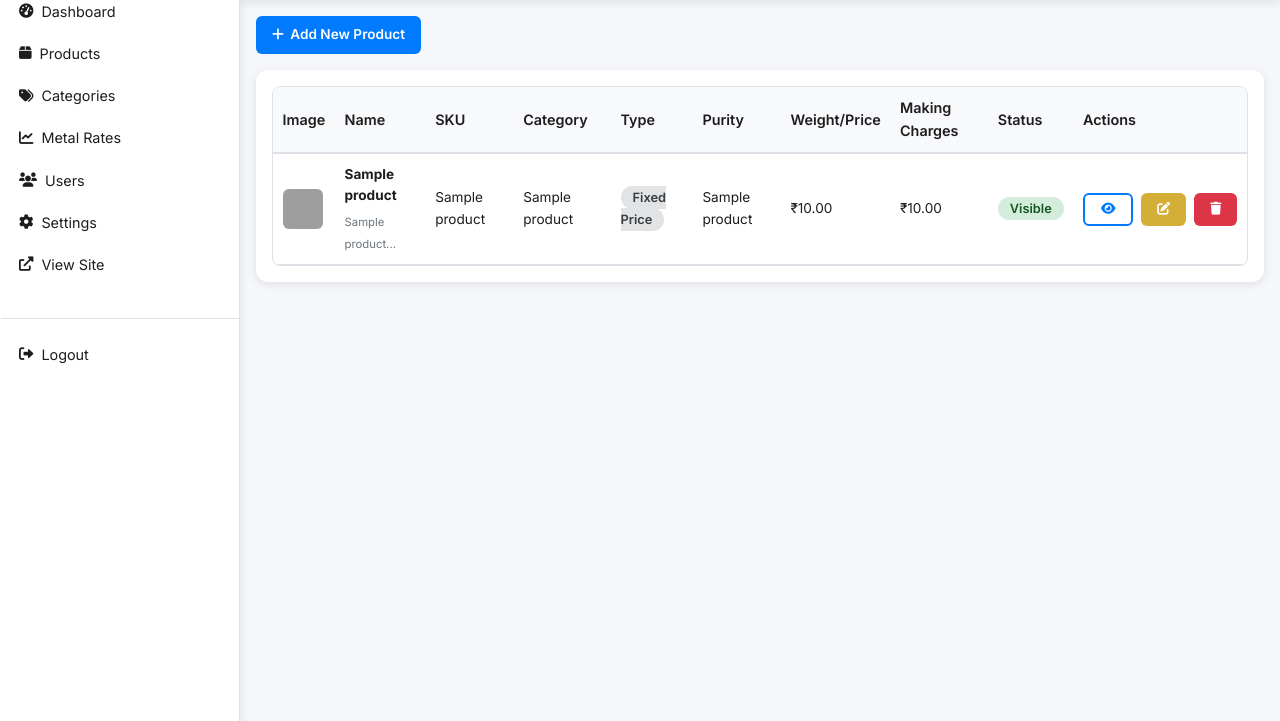
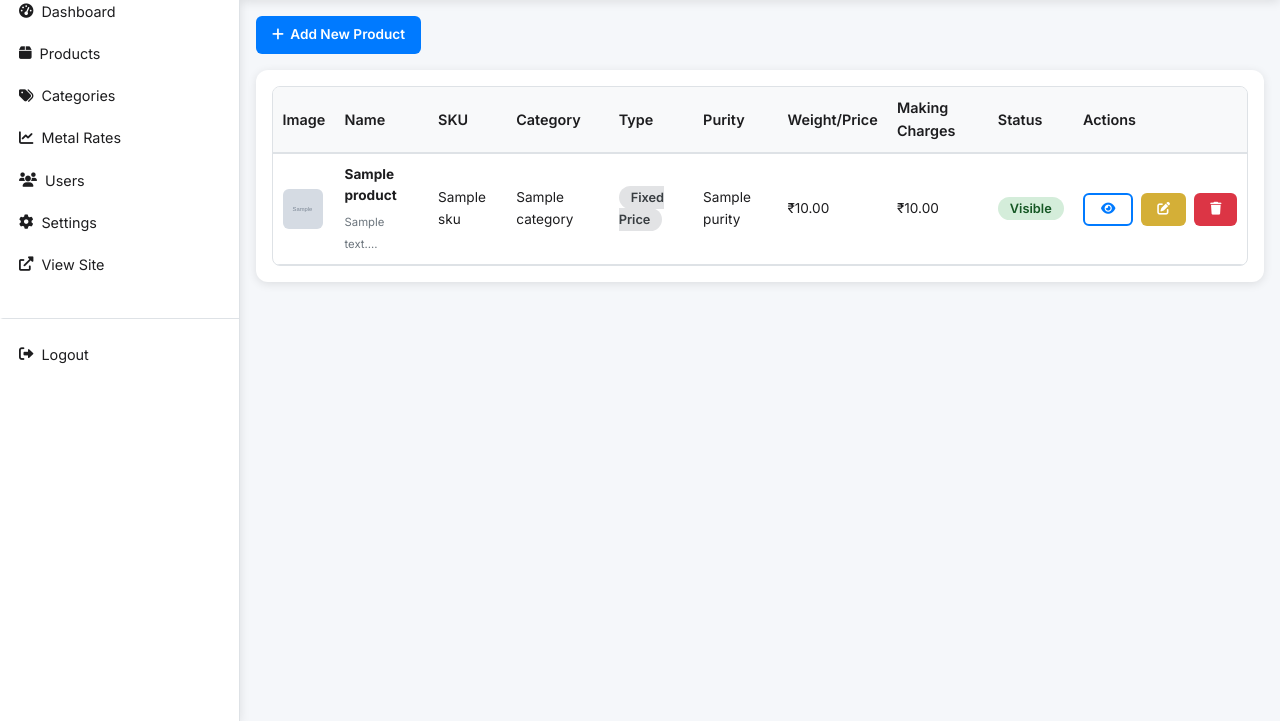
Before and after one commit to sahilsoni152006-byte/samrat-jewellers, a Flask app: template templates/admin/products.html in a window 1280 px wide. Shown: the part 79-800 px from the top of the page. Run offline with Flask 3, Linux system fonts and the light colour scheme; the template is opened without the code that fills it: most values are stand-ins (such as "Sample title", 1, 10 or a date in 2020); grey boxes marked "Sample" are stand-in pictures; grey boxes are pictures that could not be loaded.

Commit message:
Update products.html

```diff
--- a/templates/admin/products.html
+++ b/templates/admin/products.html
@@ -32,41 +32,47 @@
                 <tr>
                     <td>
                         <div class="product-image-thumb">
-                            <img src="{{ url_for('static', filename='images/products/' + product[10]) }}" alt="{{ product[1] }}">
+                            {% if product.image_url %}
+                                <img src="{{ product.image_url }}" alt="{{ product.name }}">
+                            {% elif product.image %}
+                                <img src="{{ url_for('static', filename='images/products/' + product.image) }}" alt="{{ product.name }}">
+                            {% else %}
+                                <img src="{{ url_for('static', filename='images/products/default.jpg') }}" alt="{{ product.name }}">
+                            {% endif %}
                         </div>
                     </td>
                     <td>
                         <div class="product-name">
-                            <strong>{{ product[1] }}</strong>
-                            <small>{{ product[4][:50] if product[4] else '' }}...</small>
+                            <strong>{{ product.name }}</strong>
+                            <small>{{ product.description[:50] if product.description else '' }}...</small>
                         </div>
                     </td>
-                    <td>{{ product[2] }}</td>
-                    <td>{{ product[3] }}</td>
+                    <td>{{ product.sku }}</td>
+                    <td>{{ product.category }}</td>
                     <td>
-                        {% if product[5] == 'per_gram' %}
-                            <span class="badge badge-info">Per Gram ({{ product[8]|title }})</span>
+                        {% if product.price_type == 'per_gram' %}
+                            <span class="badge badge-info">Per Gram ({{ product.metal_type|title }})</span>
                         {% else %}
                             <span class="badge badge-secondary">Fixed Price</span>
                         {% endif %}
                     </td>
-                    <td>{{ product[9] }}</td>
+                    <td>{{ product.purity }}</td>
                     <td>
-                        {% if product[5] == 'per_gram' %}
-                            {{ product[12] }}g
+                        {% if product.price_type == 'per_gram' %}
+                            {{ product.weight_in_grams }}g
                         {% else %}
-                            ₹{{ "%.2f"|format(product[7]) }}
+                            ₹{{ "%.2f"|format(product.base_price) }}
                         {% endif %}
                     </td>
                     <td>
-                        {% if product[14] == 'percent' %}
-                            {{ product[13] }}%
+                        {% if product.making_charges_type == 'percent' %}
+                            {{ product.making_charges }}%
                         {% else %}
-                            ₹{{ "%.2f"|format(product[13]) }}
+                            ₹{{ "%.2f"|format(product.making_charges) }}
                         {% endif %}
                     </td>
                     <td>
-                        {% if product[15] == 1 %}
+                        {% if product.is_hidden %}
                             <span class="badge badge-danger">Hidden</span>
                         {% else %}
                             <span class="badge badge-success">Visible</span>
@@ -74,13 +80,13 @@
                     </td>
                     <td>
                         <div class="action-buttons">
-                            <a href="{{ url_for('product_detail', product_id=product[0]) }}" class="btn btn-sm btn-outline" target="_blank" title="View">
+                            <a href="{{ url_for('product_detail', product_id=product.id) }}" class="btn btn-sm btn-outline" target="_blank" title="View">
                                 <i class="fas fa-eye"></i>
                             </a>
-                            <a href="{{ url_for('admin_edit_product', product_id=product[0]) }}" class="btn btn-sm btn-secondary" title="Edit">
+                            <a href="{{ url_for('admin_edit_product', product_id=product.id) }}" class="btn btn-sm btn-secondary" title="Edit">
                                 <i class="fas fa-edit"></i>
                             </a>
-                            <a href="{{ url_for('admin_delete_product', product_id=product[0]) }}" class="btn btn-sm btn-danger" onclick="return confirm('Are you sure you want to delete this product?')" title="Delete">
+                            <a href="{{ url_for('admin_delete_product', product_id=product.id) }}" class="btn btn-sm btn-danger" onclick="return confirm('Are you sure you want to delete this product?')" title="Delete">
                                 <i class="fas fa-trash"></i>
                             </a>
                         </div>
```
